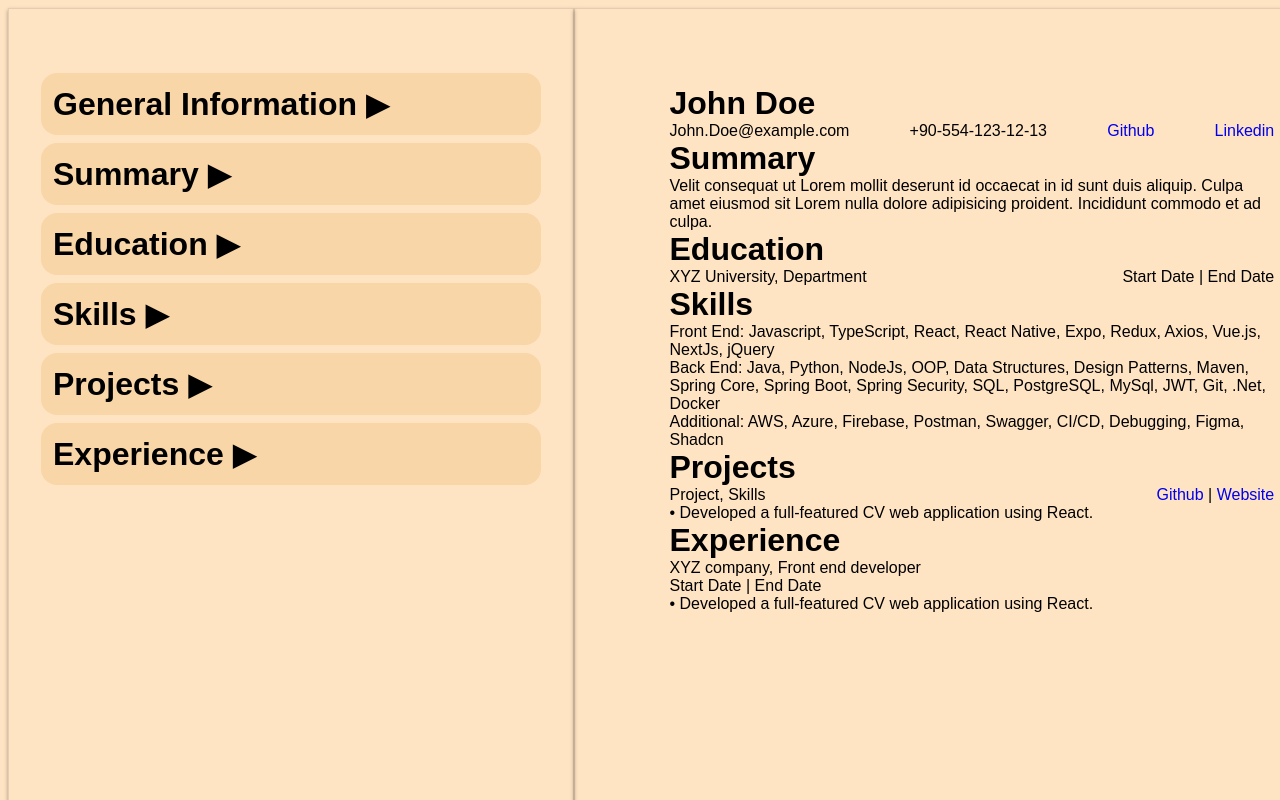
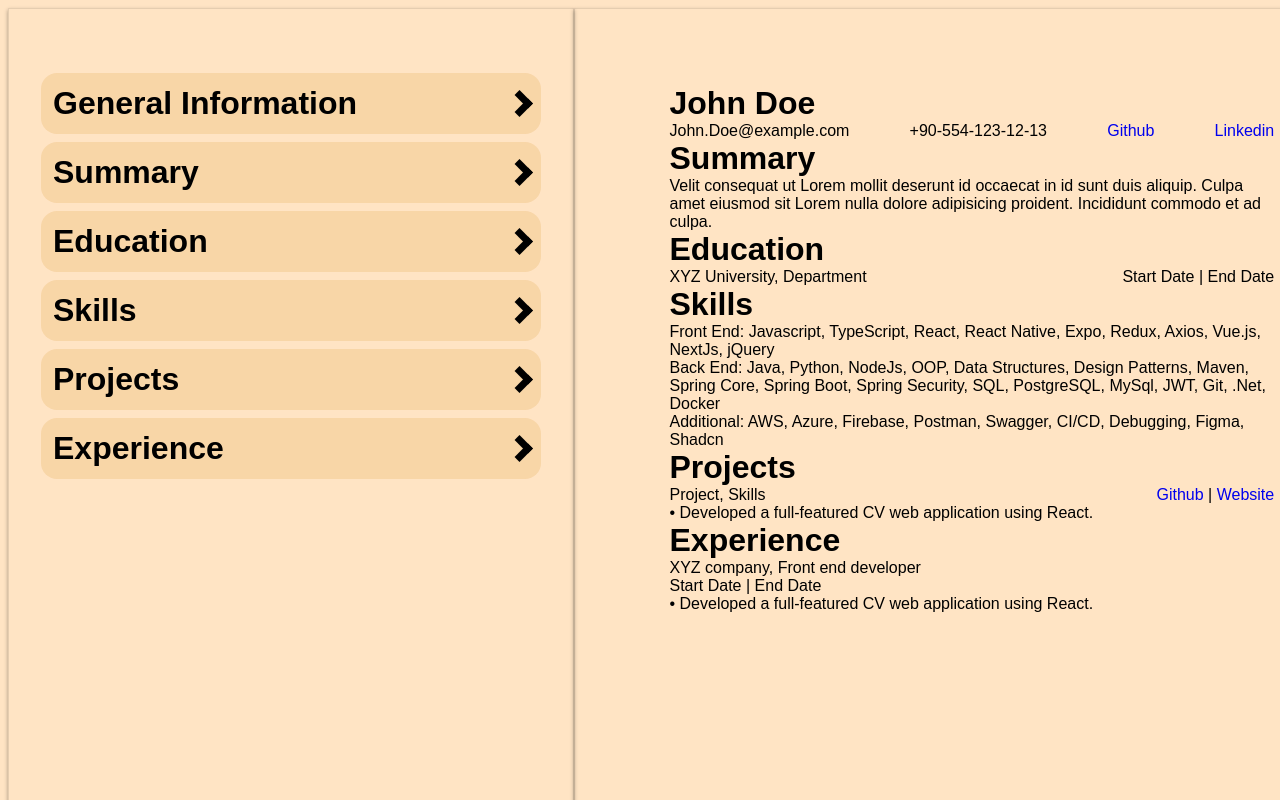
Before and after one commit to mdhazar/CV-Application, a React (Vite) app: page / in a window 1280 px wide. Shown: the top 800 px of the page. Built offline with nearby package versions, Linux system fonts and the light colour scheme.

Commit message:
Enhance form headers with arrow indicators.

```diff
--- a/src/App.css
+++ b/src/App.css
@@ -22,6 +22,27 @@
 }
 .general {
   margin: 20mm 25mm 20mm 25mm;
+}
+.header {
+  cursor: pointer;
+  display: flex;
+  justify-content: space-between;
+  align-items: center;
+  transition: transform 0.4s ease;
+}
+
+.arrow {
+  width: 0;
+  height: 0;
+  border: solid black;
+  border-width: 0 7px 7px 0;
+  padding: 6px;
+  transition: transform 0.4s ease;
+  transform: rotate(-45deg);
+}
+
+.arrow.expanded {
+  transform: rotate(45deg);
 }
 .preview {
   min-width: 21cm;
--- a/src/components/Education.jsx
+++ b/src/components/Education.jsx
@@ -63,8 +63,9 @@ export default function Education({ onSubmit }) {
   return (
     <div>
       <div>
-        <h1 onClick={toggleForm} style={{ cursor: "pointer" }}>
-          Education {showForm ? "▼" : "▶"}
+        <h1 onClick={toggleForm} className="header">
+          Education
+          <div className={`arrow ${showForm ? 'expanded' : ''}`}></div>
         </h1>
       </div>
       {showForm && (
--- a/src/components/Experience.jsx
+++ b/src/components/Experience.jsx
@@ -65,8 +65,9 @@ export default function Experience({ onSubmit }) {
 
   return (
     <div>
-      <h1 onClick={toggleForm} style={{ cursor: "pointer" }}>
-        Experience {showForm ? "▼" : "▶"}
+      <h1 onClick={toggleForm} className="header">
+        Experience
+        <div className={`arrow ${showForm ? 'expanded' : ''}`}></div>
       </h1>
       {showForm && (
         <div className="general-info">
--- a/src/components/GeneralInfo.jsx
+++ b/src/components/GeneralInfo.jsx
@@ -40,8 +40,9 @@ export default function GeneralInfo({ onSubmit }) {
   return (
     <div>
       <div>
-        <h1 onClick={toggleForm} style={{ cursor: "pointer" }}>
-          General Information {showForm ? "▼" : "▶"}
+        <h1 onClick={toggleForm} className="header">
+          General Information
+          <div className={`arrow ${showForm ? 'expanded' : ''}`}></div>
         </h1>
       </div>
       {showForm && (
--- a/src/components/Projects.jsx
+++ b/src/components/Projects.jsx
@@ -58,11 +58,15 @@ export default function Projects({ onSubmit }) {
     setProjects(resetProjects);
     onSubmit({ projects: resetProjects });
   };
+  const toggleForm = () => {
+    setShowForm(!showForm);
+  };
 
   return (
     <div>
-      <h1 onClick={() => setShowForm(!showForm)} style={{ cursor: "pointer" }}>
-        Projects {showForm ? "▼" : "▶"}
+      <h1 onClick={toggleForm} className="header">
+        Projects
+        <div className={`arrow ${showForm ? 'expanded' : ''}`}></div>
       </h1>
       {showForm && (
         <div className="general-info">
--- a/src/components/Skills.jsx
+++ b/src/components/Skills.jsx
@@ -35,12 +35,13 @@ export default function Skills({ onSubmit }) {
   return (
     <div>
       <div>
-        <h1 onClick={toggleForm} style={{ cursor: "pointer" }}>
-          Skills {showForm ? "▼" : "▶"}
-        </h1>
+      <h1 onClick={toggleForm} className="header">
+        Skills
+        <div className={`arrow ${showForm ? 'expanded' : ''}`}></div>
+      </h1>
       </div>
       {showForm && (
-        <div className="general-info">
+        <div className={`general-info ${showForm ? 'show' : ''}`}>
           <div>
             {skill.map((skillItem, index) => (
               <div key={index}>
--- a/src/components/Summary.jsx
+++ b/src/components/Summary.jsx
@@ -18,11 +18,15 @@ export default function Summary({ onSubmit }) {
     onSubmit({ summary: summaries });
   };
   const handleReset = () => setSummaries([""]);
+  const toggleForm = () => {
+    setShowForm(!showForm);
+  };
 
   return (
     <div>
-      <h1 onClick={() => setShowForm(!showForm)} style={{ cursor: "pointer" }}>
-        Summary {showForm ? "▼" : "▶"}
+      <h1 onClick={toggleForm} className="header">
+        Summary
+        <div className={`arrow ${showForm ? 'expanded' : ''}`}></div>
       </h1>
       {showForm && (
         <div className="general-info">
```
